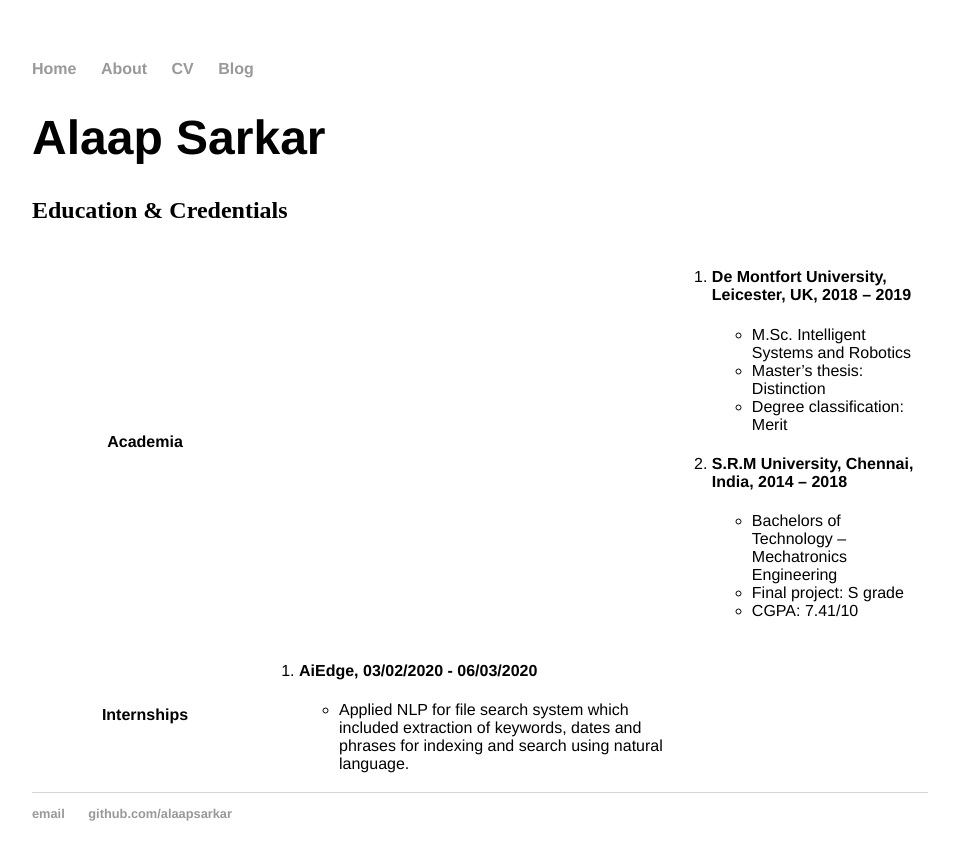
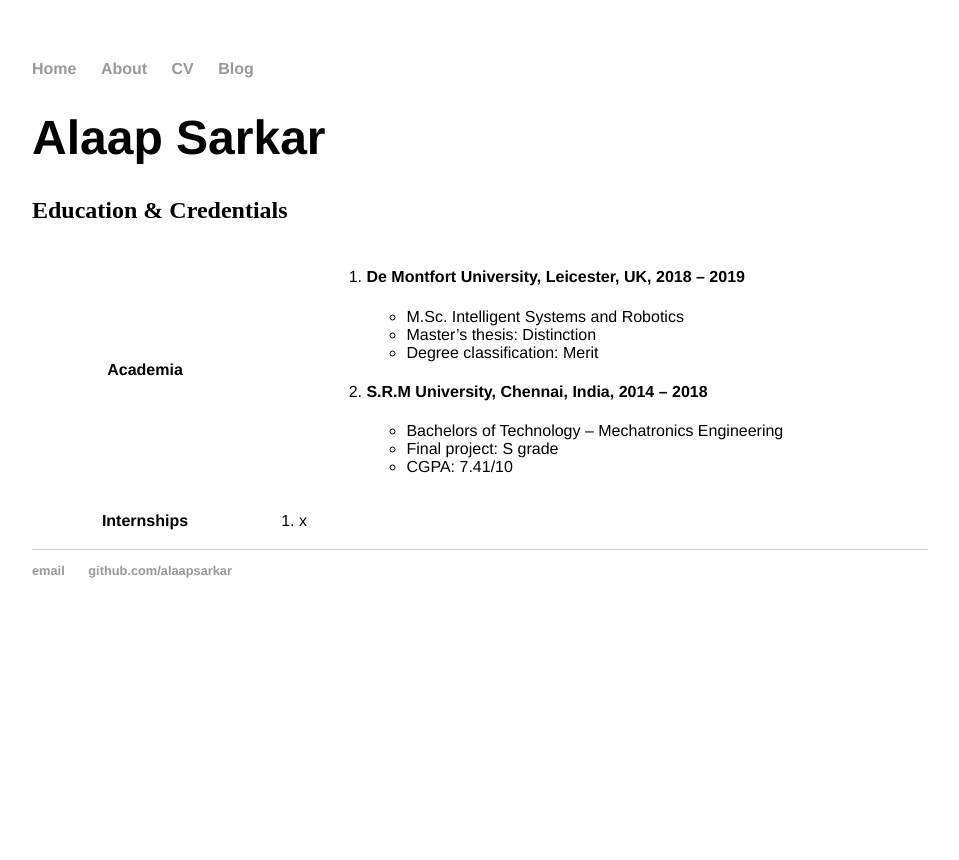
Before and after one commit to AlaapSarkar/AlaapSarkar.github.io, a Jekyll site: the page built from cv/index.html, in a window 1280 px wide. Shown: the top 860 px of the page, without its empty margins (160-1119 px from the left). Built offline with Jekyll 4.4.1, drawn with Linux system fonts in a browser that asks for light colours.

Commit message:
Update index.html

```diff
--- a/cv/index.html
+++ b/cv/index.html
@@ -33,9 +33,7 @@
       <td>
         <ol>
           <li>
-            <h4>AiEdge, 03/02/2020 - 06/03/2020</h4>
-            <ul><li>Applied NLP for file search system which included extraction of keywords,
-              dates and phrases for indexing and search using natural language.</li></ul>
+            x
           </li>
         </ol>
       </td>
```
